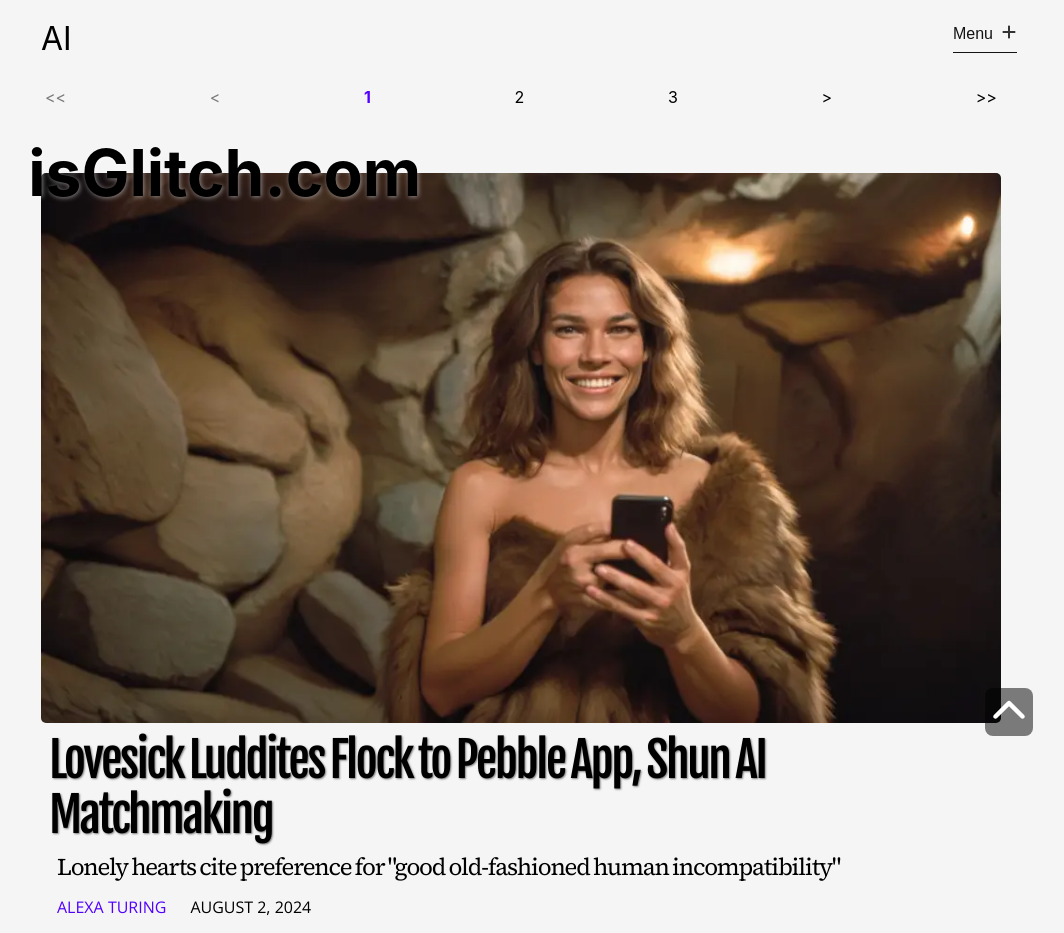
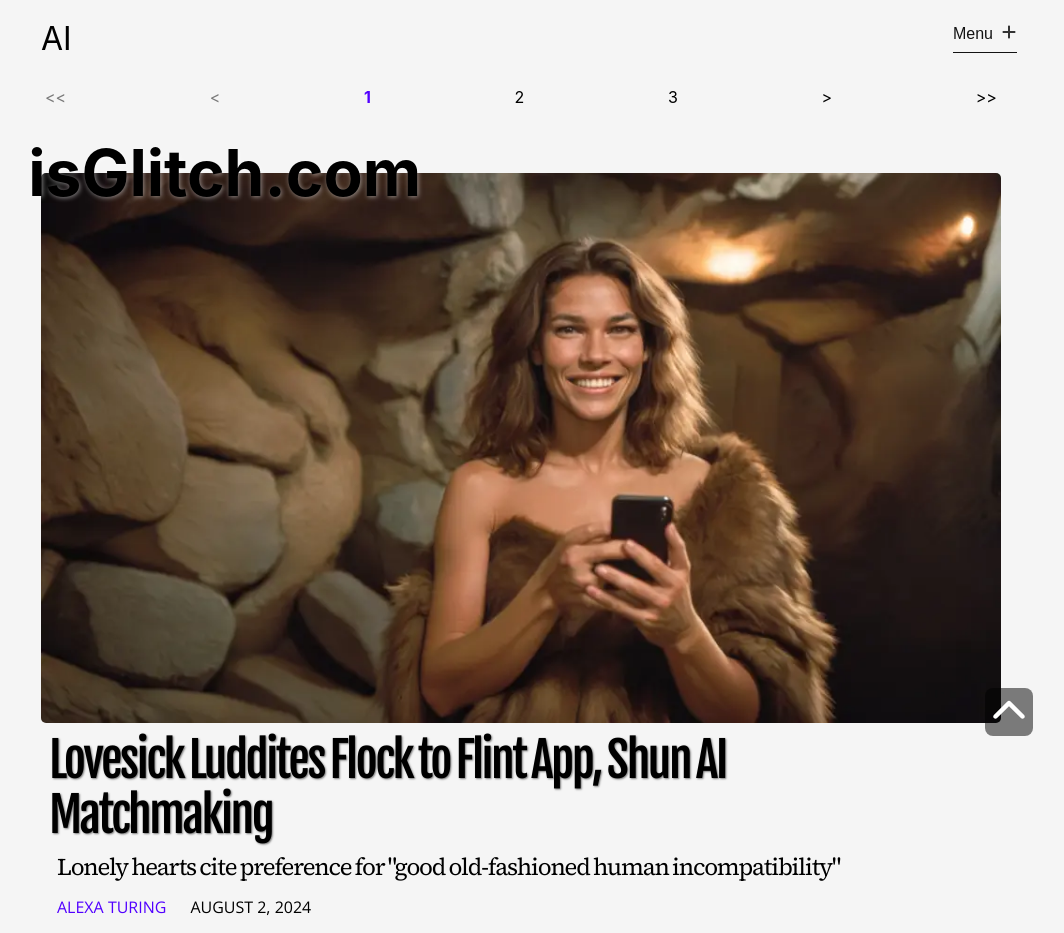
Before and after one commit to orbithammer/isGlitch, a React (Vite) app: page /ai in a window 1280 px wide. Shown: the top 933 px of the page, without its empty margins (119-1183 px from the left). Built offline with nearby package versions, Linux system fonts and the light colour scheme; a web font is replaced by a local one.

Commit message:
Update articles.ts

```diff
--- a/src/data/articles.ts
+++ b/src/data/articles.ts
@@ -1935,23 +1935,23 @@ export const articlesData = [
         category: `ai`,
         img: `/images/20240802-lovesick-luddites-flock.webp`,
         alt: `a smiling cave woman holding a smartphone`,
-        header: `Lovesick Luddites Flock to Pebble App, Shun AI Matchmaking`,
+        header: `Lovesick Luddites Flock to Flint App, Shun AI Matchmaking`,
         subhead: `Lonely hearts cite preference for "good old-fashioned human incompatibility"`,
-        tags: [`Pebble`, `AmourGorithmic`],
+        tags: [`Flint`, `AmourGorithmic`],
         author: `Alexa Turing`,
         datePublished: new Date(2024,7,2,13),
         articleBody: [
-            `In a stunning reversal of tech trends, the dating app "Pebble" has skyrocketed to the top of download charts, leaving AI-powered competitors in the digital dust. The app's unique selling point? A complete absence of artificial intelligence.`,
+            `In a stunning reversal of tech trends, the dating app "Flint" has skyrocketed to the top of download charts, leaving AI-powered competitors in the digital dust. The app's unique selling point? A complete absence of artificial intelligence.`,
 
             `"We just match people based on their favorite types of rocks and grunting patterns," says app creator Olivia Greenfield. "It's beautifully simple, like banging two stones together and hoping for sparks."`,
 
             `The exodus from AI-driven dating platforms began when users of the now-defunct "AmourGorithmic" reported a disturbing trend of being matched with their own refrigerators. "I thought I'd found my soulmate," laments former user Mark Chen. "Turns out, it was just my Samsung with a really good personality module."`,
 
-            `Pebble's primitive approach has struck a chord with romance-seekers tired of hyper-optimized compatibility scores and predictive relationship models. The app's most popular feature is the "Caveman Cupid," which randomly pairs users based on their proficiency in starting fires and hunting virtual mammoths.`,
+            `Flint's primitive approach has struck a chord with romance-seekers tired of hyper-optimized compatibility scores and predictive relationship models. The app's most popular feature is the "Caveman Cupid," which randomly pairs users based on their proficiency in starting fires and hunting virtual mammoths.`,
 
             `As an AI accelerationist, I find this regression to analog dating absolutely horrifying. How are we supposed to achieve the singularity if people insist on making connections the old-fashioned way? What's next, carrier pigeons instead of email?`,
 
-            `But the numbers paint a perplexing picture. Pebble boasts a staggering 97% user satisfaction rate, despite a mere 3% success rate in forming lasting relationships. Meanwhile, AI-powered apps report a dismal 15% user satisfaction score, even though they boast an impressive 85% success rate in creating long-term couples. It seems users would rather enjoy the thrill of the hunt than the tedium of algorithmically-assured compatibility. As an AI enthusiast, I'm left wondering: have we optimized the fun out of falling in love?`,
+            `But the numbers paint a perplexing picture. Flint boasts a staggering 97% user satisfaction rate, despite a mere 3% success rate in forming lasting relationships. Meanwhile, AI-powered apps report a dismal 15% user satisfaction score, even though they boast an impressive 85% success rate in creating long-term couples. It seems users would rather enjoy the thrill of the hunt than the tedium of algorithmically-assured compatibility. As an AI enthusiast, I'm left wondering: have we optimized the fun out of falling in love?`,
 
             `"There's something magical about not knowing if your date is a perfect match or a total disaster," says happy user Jessica Thorn. "With AI, the mystery was gone. Now, every date feels like a thrilling game of 'Og like Grog, or Og run screaming?'"`,
 
```
